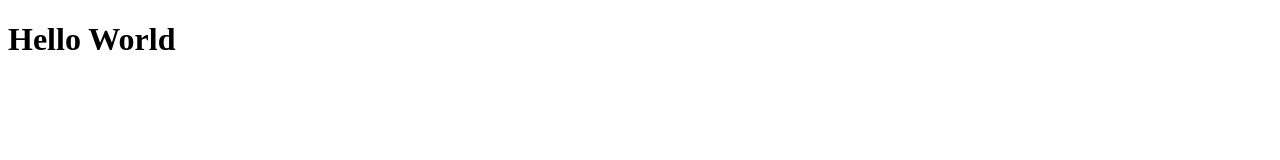
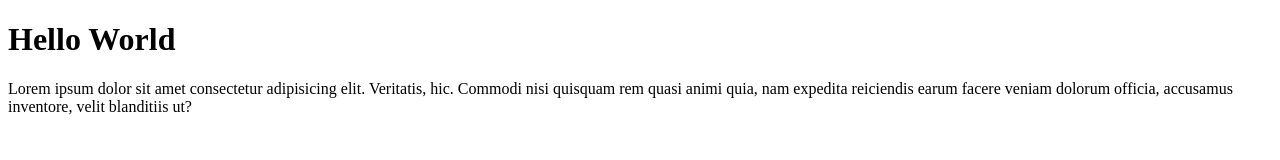
Before and after one commit to sompui/git101, a plain HTML site: page about.html in a window 1280 px wide. Drawn offline with Linux system fonts and the light colour scheme.

Commit message:
Update about.html

```diff
--- a/about.html
+++ b/about.html
@@ -6,5 +6,6 @@
 </head>
 <body>
     <h1>Hello World</h1>
+    <p>Lorem ipsum dolor sit amet consectetur adipisicing elit. Veritatis, hic. Commodi nisi quisquam rem quasi animi quia, nam expedita reiciendis earum facere veniam dolorum officia, accusamus inventore, velit blanditiis ut?</p>
 </body>
 </html>
```
